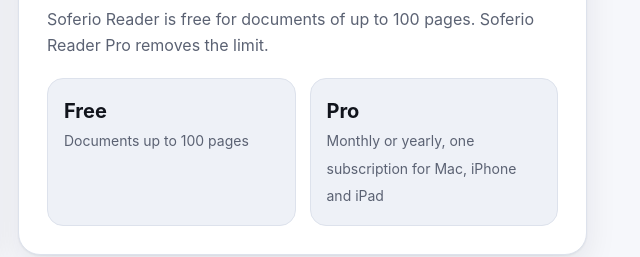
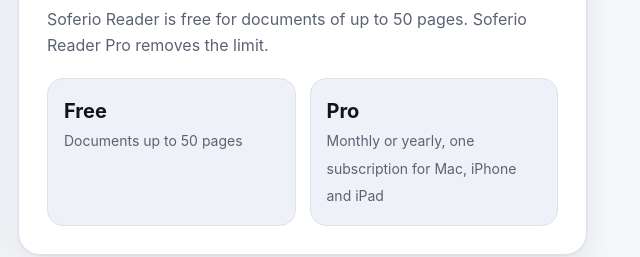
Before and after one commit to soferio/soferio.github.io, a plain HTML site: page reader/index.html in a window 1280 px wide. Shown: the part 5377-5634 px from the top of the page, 633-1273 px from the left. Drawn offline with Linux system fonts and the light colour scheme.

Commit message:
Soferio Reader: free for documents of up to 50 pages
Source: website/ in soferio/deeplinker (PR #40).

Co-Authored-By: Claude Opus 5.5 <noreply@anthropic.com>

```diff
--- a/reader/index.html
+++ b/reader/index.html
@@ -427,9 +427,9 @@
     <div class="card reveal">
       <p class="eyebrow">Free and Pro</p>
       <h2 style="font-size:clamp(26px,3vw,34px)">Start free. Go Pro when you need it.</h2>
-      <p>Soferio Reader is free for documents of up to 100 pages. Soferio Reader Pro removes the limit.</p>
+      <p>Soferio Reader is free for documents of up to 50 pages. Soferio Reader Pro removes the limit.</p>
       <div class="price">
-        <div><b>Free</b><span>Documents up to 100 pages</span></div>
+        <div><b>Free</b><span>Documents up to 50 pages</span></div>
         <div><b>Pro</b><span>Monthly or yearly, one subscription for Mac, iPhone and iPad</span></div>
       </div>
     </div>
```
